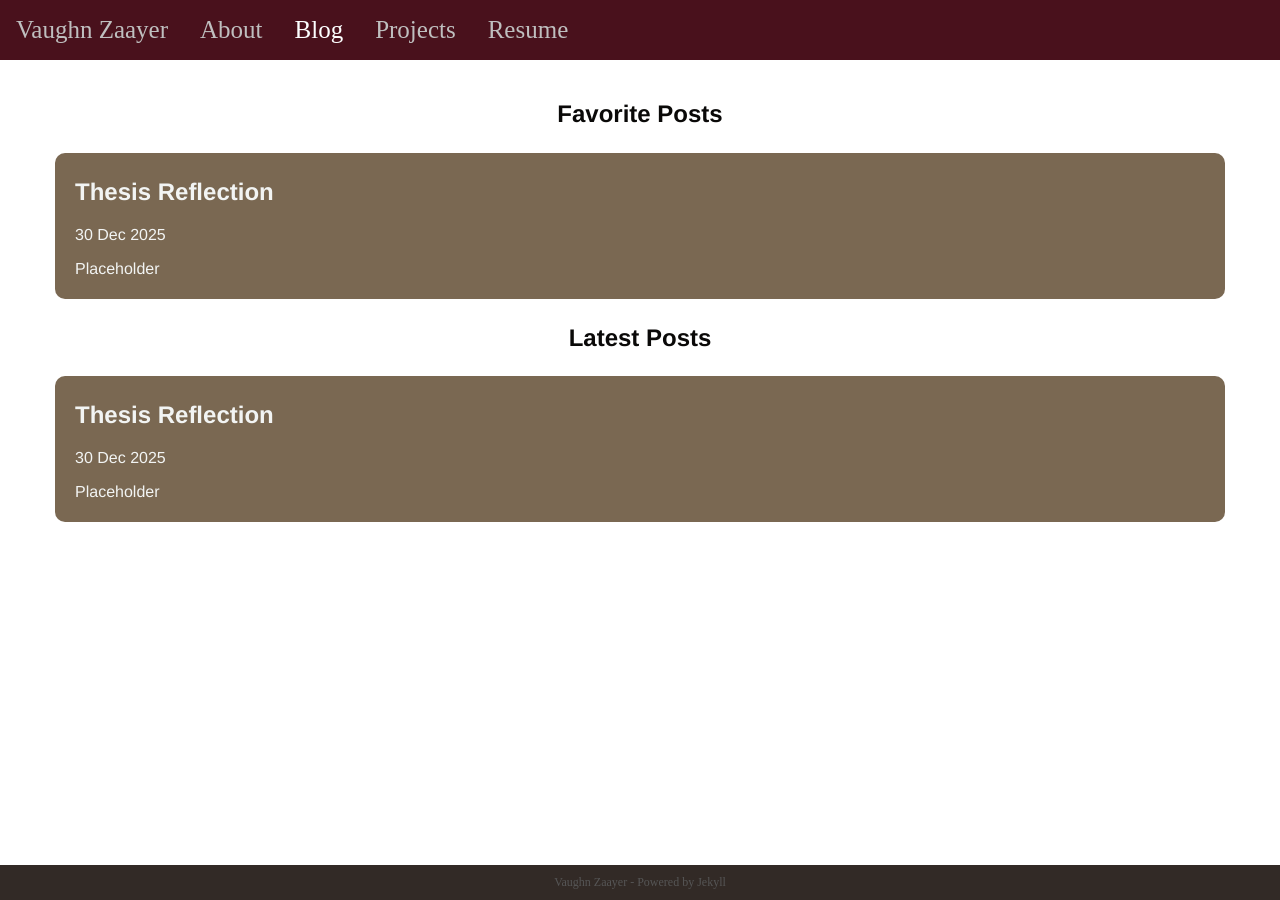
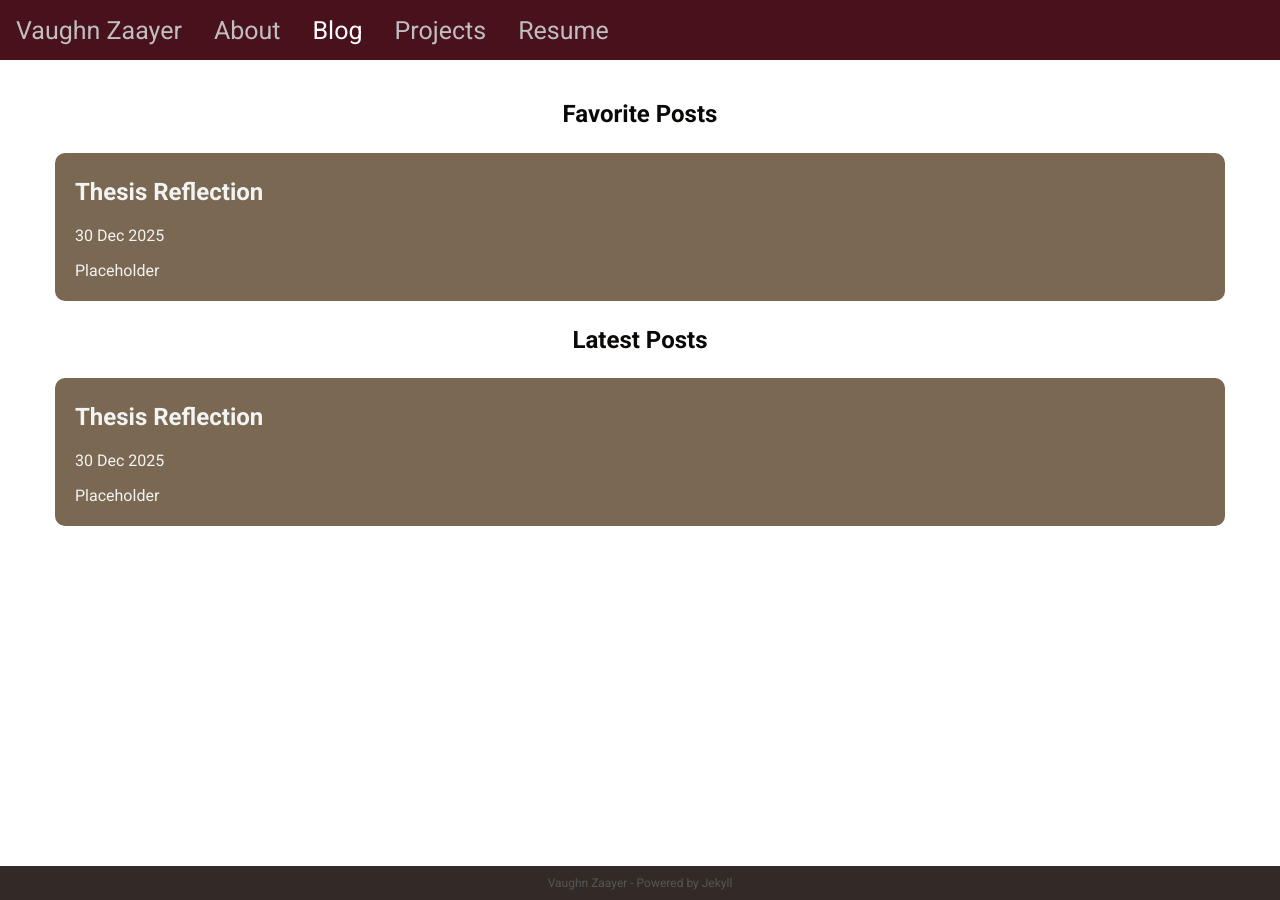
Before and after one commit to vaughnzaayer/vaughnzaayer.github.io, a Jekyll site: the page built from blog.html, in a window 1280 px wide. Built offline with Jekyll 4.4.1, drawn with Linux system fonts in a browser that asks for light colours.

Commit message:
update to post layout

```diff
--- a/_layouts/default.html
+++ b/_layouts/default.html
@@ -5,7 +5,13 @@
 		<meta charset="utf-8">
 		<title>{{ page.title }}</title>
 		<link rel="stylesheet" href="/assets/css/styles.css">
-		<link rel="icon" type="image/png" href="/assets/icons/favicon-32x32.png">
+		<link rel="icon" type="image/png" href="{{ '/assets/icons/favicon-32x32.png' | relative_url }}">
+		<link rel="preconnect" href="https://fonts.googleapis.com">
+		<link rel="preconnect" href="https://fonts.gstatic.com" crossorigin>
+		<link href="https://fonts.googleapis.com/css2?family=Roboto:ital,wght@0,100..900;1,100..900&display=swap" rel="stylesheet">
+		<link rel="preconnect" href="https://fonts.googleapis.com">
+		<link rel="preconnect" href="https://fonts.gstatic.com" crossorigin>
+		<link href="https://fonts.googleapis.com/css2?family=Lora:ital,wght@0,400..700;1,400..700&family=Roboto:ital,wght@0,100..900;1,100..900&display=swap" rel="stylesheet">
 
 	</head>
 	<body>
--- a/_sass/main.scss
+++ b/_sass/main.scss
@@ -26,6 +26,7 @@ $project_type_background_color: #F2F4F3;
 }
 
 body {
+  font-family: 'Roboto', sans-serif;
   background-color: $background-color;
   padding: 0;
   margin: 0;
@@ -55,7 +56,7 @@ a:hover {
   display: flex;
   margin: 20px;
   padding-top: 60px;
-  font-family: "Helvetica";
+  font-family: "Roboto";
   flex: 1;
 }
 
@@ -126,6 +127,7 @@ a:hover {
   border-radius: 15px;
   height: auto;
   padding: 5px;
+  font-family: "Roboto";
 }
 
 .contact_link_box {
@@ -240,6 +242,10 @@ a:hover {
   background-color: grey;
 }
 
+.project_category:visited {
+  color: #F2F4F3
+}
+
 .project_listing {
   flex: 1;
   text-decoration: none;
@@ -254,10 +260,12 @@ a:hover {
 
 .project_listing:hover {
   background-color: $project_listing_hover;
+  color: #F2F4F3;
+  text-decoration: none;
 }
 
-.project_listing a:visited {
-  color: white;
+.project_listing:visited {
+  color: #F2F4F3;
 }
 
 #selected_category {
--- a/blog.html
+++ b/blog.html
@@ -3,7 +3,7 @@ layout: default
 title: Blog
 ---
 
-<h2 style="text-align: center;">Favorite Posts</h2>
+<h2 style="text-align: center; font-family: 'Roboto';">Favorite Posts</h2>
 
 <div id="project_list" style="flex-direction: column;">
 	{% for post in site.posts %}
@@ -17,7 +17,7 @@ title: Blog
 	{% endfor %}
 </div>
 
-<h2 style="text-align: center;">Latest Posts</h2>
+<h2 style="text-align: center; font-family: 'Roboto';">Latest Posts</h2>
 
 <div id="project_list" style="flex-direction: column;">
 	{% for post in site.posts %}
--- a/projects.html
+++ b/projects.html
@@ -4,7 +4,7 @@ title: Projects
 ---
 
 
-<h2 style="text-align: center;">
+<h2 style="text-align: center; font-family: 'Roboto';">
 	Projects
 </h2>
 
```
Also changed, not shown: _layouts/default_no_contact_space.html (+7 -1 lines), _layouts/post.html (+10 -1 lines).
